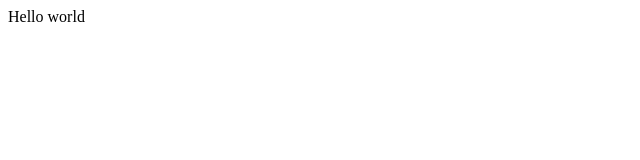
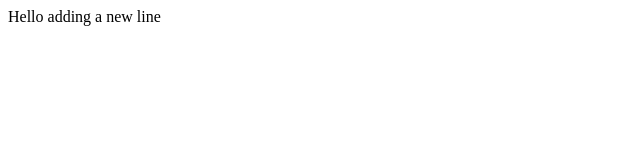
Before and after one commit to Balaji1095/project, a plain HTML site: page index.html in a window 1280 px wide. Shown: the full height of the page, 0-640 px from the left. Drawn offline with Linux system fonts and the light colour scheme.

Commit message:
added a new line

```diff
--- a/index.html
+++ b/index.html
@@ -1,3 +1,4 @@
 <html>
-Hello world
+Hello
+adding a new line
 </html>
```
